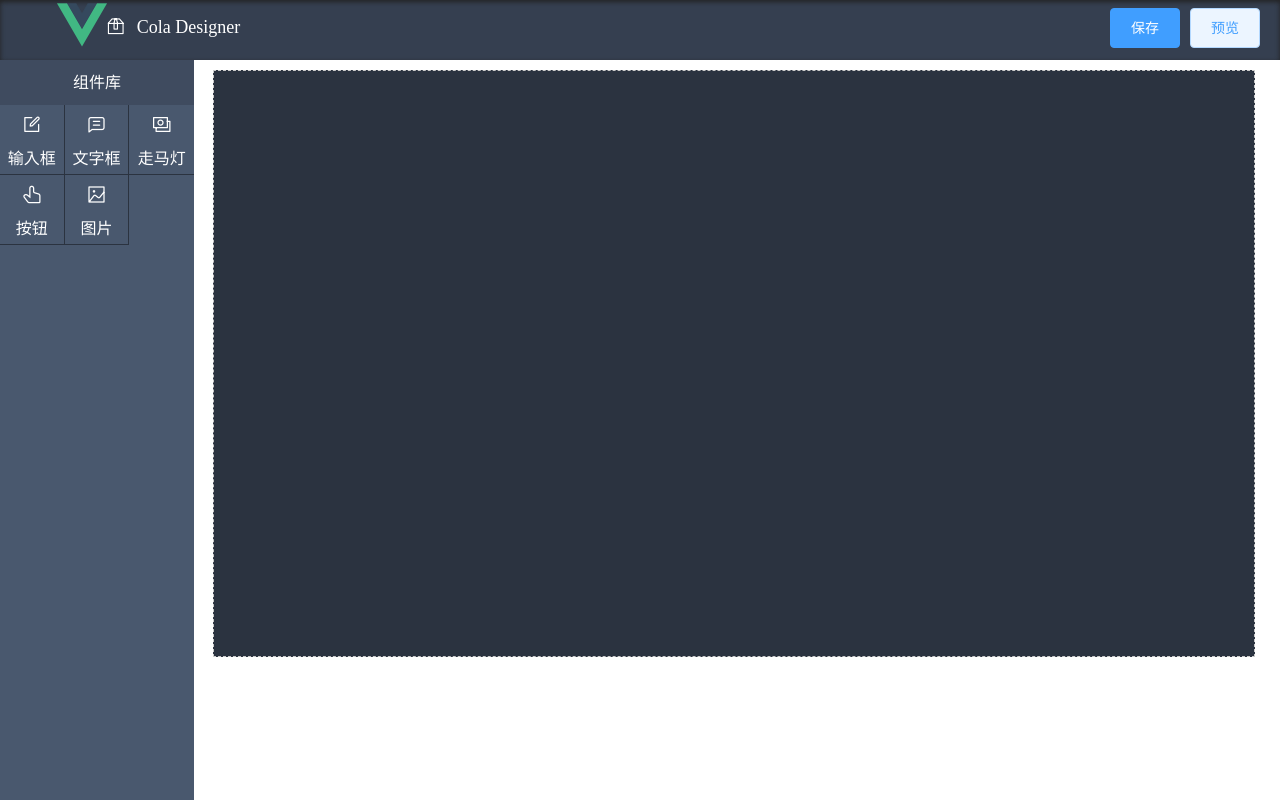
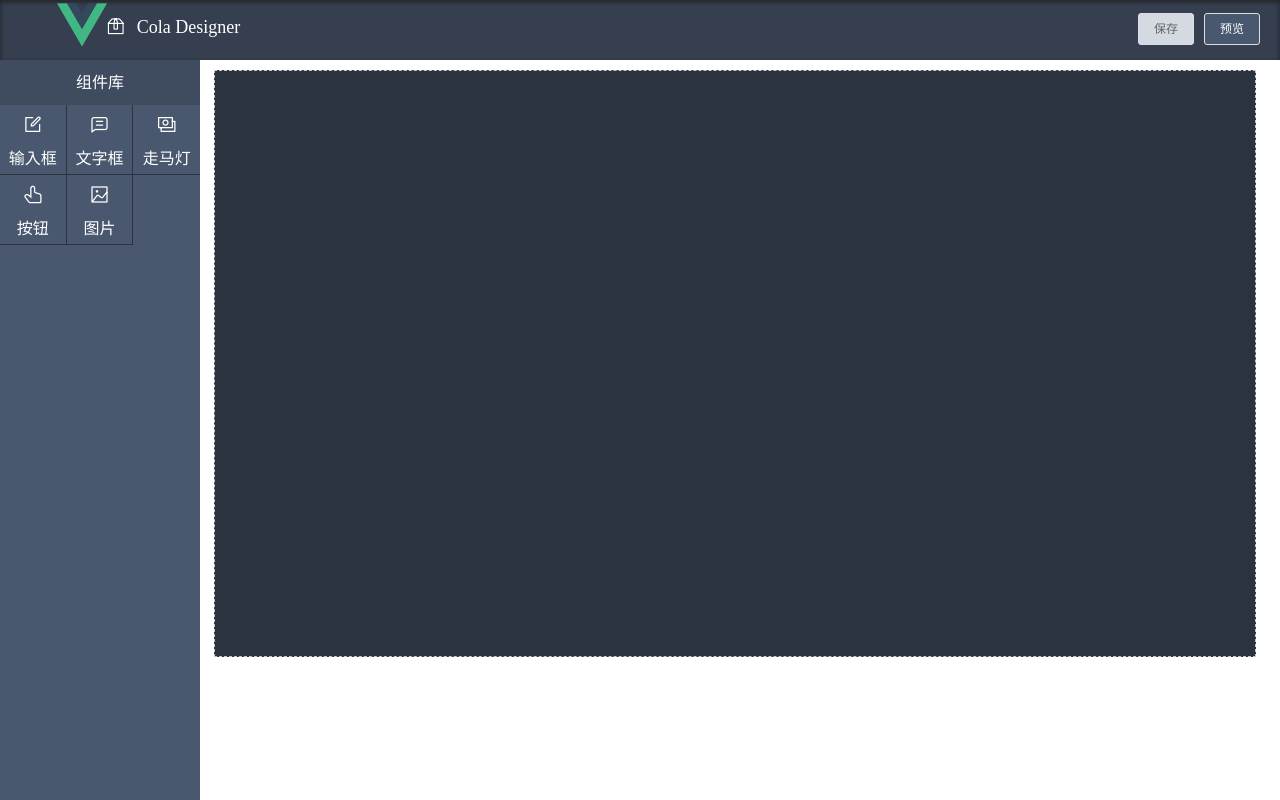
Before and after one commit to colaiven/cola-designer, a Vue app: page / in a window 1280 px wide. Built offline with nearby package versions, Linux system fonts and the light colour scheme.

Commit message:
设计容器尺寸优化

```diff
--- a/src/components/options.js
+++ b/src/components/options.js
@@ -2,7 +2,7 @@ let options = {
     'default':{},
     'element':{
         'cpt-button-option': {
-            text: '按钮1', url: '', bgColor: '#2b3340', textColor: '#fff',
+            text: '按钮1', url: '', bgColor: '#409eff', textColor: '#fff',
             radius: 6,
         },
         'cpt-text-option': {
--- a/src/designer/index.vue
+++ b/src/designer/index.vue
@@ -10,16 +10,16 @@
         <span>Cola Designer</span>
       </el-col>
       <el-col :span="19" align="right">
-        <el-button type="primary" @click="submitDesign">保存</el-button>
-        <el-button type="primary" plain @click="preview" style="margin-right: 20px;">预览</el-button>
+        <el-button size="small" @click="submitDesign" style="background: #d5d9e2;">保存</el-button>
+        <el-button size="small" @click="preview" style="margin-right: 20px;background: #49586e;color: #fff">预览</el-button>
       </el-col>
     </el-row>
-    <div :style="{height: windowHeight+'px'}">
-      <div style="float: left;height: 100%;width: 194px">
+    <div :style="{height: (windowHeight-60)+'px'}">
+      <div style="float: left;height: 100%;" :style="{width:cptBarWidth+'px'}" >
         <component-bar @dragStart="dragStart"/><!--左侧组件栏-->
       </div>
-      <div style="float: left;" :style="{width:windowWidth+'px'}">
-        <div class="webContainer" :style="{width:windowWidth - 40+'px',height:((windowWidth - 40)/16*9)+'px'}" @dragover="allowDrop" @drop="drop">
+      <div style="float: left;" :style="{width:(windowWidth-cptBarWidth-10)+'px'}">
+        <div class="webContainer" :style="{width:conWidth+'px',height:conHeight+'px'}" @dragover="allowDrop" @drop="drop">
           <div v-for="(item,index) in cacheComponents" :key="item+index"
                v-drag class="cptDiv" :style="{width:item.cptWidth+'px',height:item.cptHeight+'px',
                   top:item.cptY+'px',left:item.cptX+'px',zIndex:item.cptZ}"
@@ -46,8 +46,11 @@ export default {
   components: {ConfigBar, ComponentBar},
   data() {
     return {
-      windowHeight: document.documentElement.clientHeight-60,
-      windowWidth: document.documentElement.clientWidth-200,
+      cptBarWidth:200,
+      windowWidth:document.documentElement.clientWidth,
+      windowHeight:document.documentElement.clientHeight,
+      conWidth: 0,
+      conHeight: 0,
       copyDom: '',
       cacheComponents:[],
       configBarShow: false,
@@ -56,9 +59,19 @@ export default {
     }
   },
   created() {
-    console.log(this.windowHeight)
+    this.initContainerSize();
   },
   methods: {
+    initContainerSize(){
+      let tempWidth = this.windowWidth - this.cptBarWidth - 40;//流出空隙
+      let tempHeight = tempWidth / 16 * 9;
+      if (tempHeight > this.windowHeight - 88){//上下边框各占1px
+        tempHeight = this.windowHeight - 88;
+        tempWidth = tempHeight / 9 * 16
+      }
+      this.conWidth = tempWidth;
+      this.conHeight = tempHeight;
+    },
     submitDesign() {
       console.log('组件数据', this.cacheComponents)
     },
```
